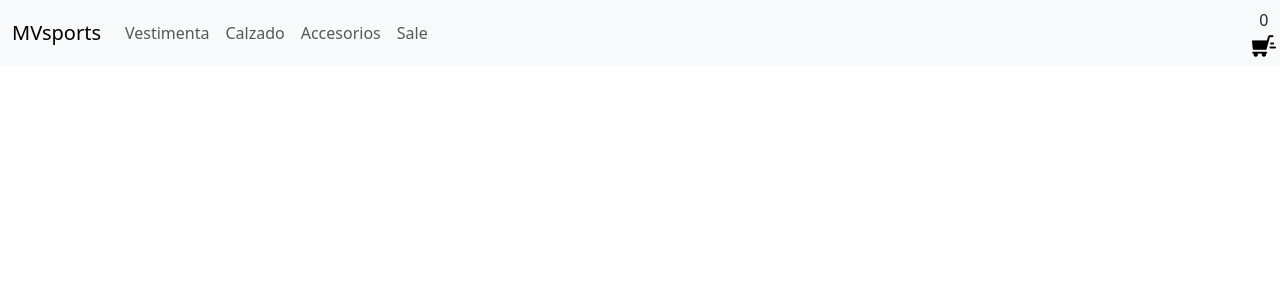
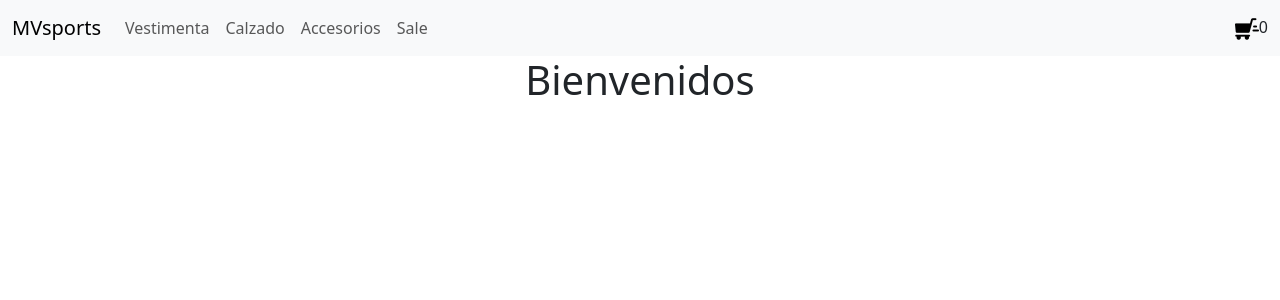
Before and after one commit to MathiasVidarte/mvsports--proyecto-react-js, a React (Create React App) app: page / in a window 1280 px wide. Shown: the top 300 px of the page. Built offline with nearby package versions, Linux system fonts and the light colour scheme.

Commit message:
Cree Itemlistcontainer

```diff
--- a/src/App.css
+++ b/src/App.css
@@ -1,6 +1,7 @@
 .App {
   text-align: center;
-}
+  text-decoration: antiquewhite;
+  }
 
 .App-logo {
   height: 40vmin;
--- a/src/App.js
+++ b/src/App.js
@@ -1,11 +1,14 @@
 
 import './App.css';
 import NavBar from './components/NavBar/NavBar';
+import ItemListContainer from './components/NavBar/ItemListContainer/ItemListContainer';
+
 
 function App() {
   return (
     <div className="App">
      <NavBar />
+     <ItemListContainer greeting= {'Bienvenidos'} />
     </div>
   );
 }
--- a/src/components/navbar/CartWidget/CartWidget.js
+++ b/src/components/navbar/CartWidget/CartWidget.js
@@ -3,9 +3,9 @@
 const CartWidget = () => {
     return (
         <div>
-            0
+
         <img src={cart} alt="cart-widget" />
-
+        0
         </div>
     )
 }
--- /dev/null
+++ b/src/components/navbar/ItemListContainer/ItemListContainer.js
@@ -0,0 +1,9 @@
+const ItemListContainer = ({greeting}) => {
+    return (
+        <div>
+            <h1>{greeting}</h1>
+        </div>
+    )
+}
+
+export default ItemListContainer
--- a/src/components/navbar/NavBar.js
+++ b/src/components/navbar/NavBar.js
@@ -4,7 +4,7 @@
 
 const NavBar = () => {
     return (
-    <nav class="navbar navbar-expand-lg bg-body-tertiary">
+    <nav class="navbar navbar-expand-lg bg-body-tertiary ">
         <div class="container-fluid">
           <a class="navbar-brand" href="#">MVsports</a>
           <button class="navbar-toggler" type="button" data-bs-toggle="collapse" data-bs-target="#navbarNavAltMarkup" aria-controls="navbarNavAltMarkup" aria-expanded="false" aria-label="Toggle navigation">
@@ -18,10 +18,11 @@
               <a class="nav-link" href="#">Sale</a>
             </div>
           </div>
+          <CartWidget/>
         </div>
 
 
-        <CartWidget/>
+
      </nav>
     )
 }
--- a/src/index.css
+++ b/src/index.css
@@ -5,6 +5,7 @@
     sans-serif;
   -webkit-font-smoothing: antialiased;
   -moz-osx-font-smoothing: grayscale;
+
 }
 
 code {
```
